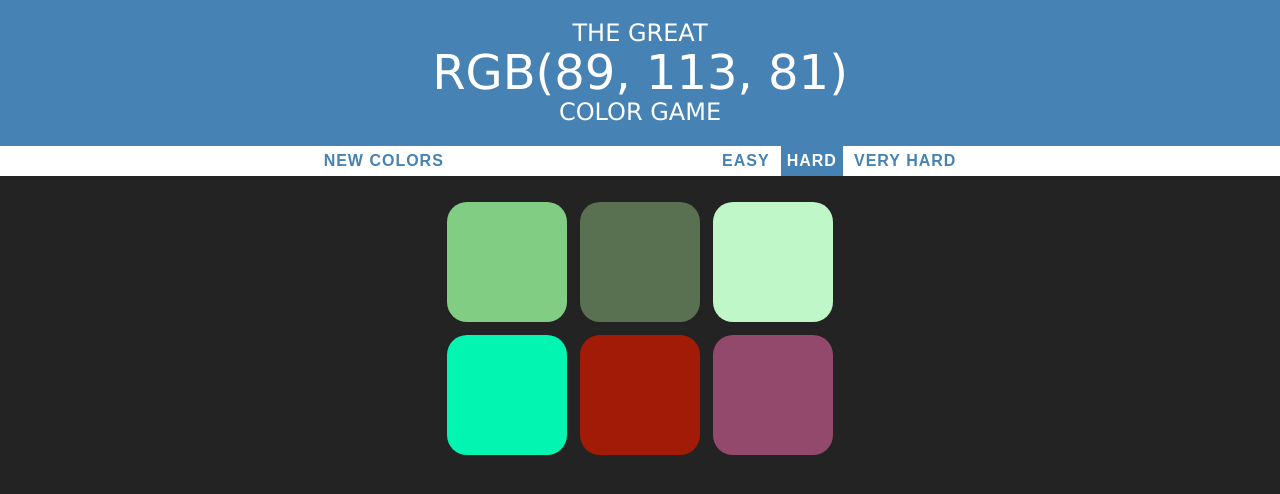
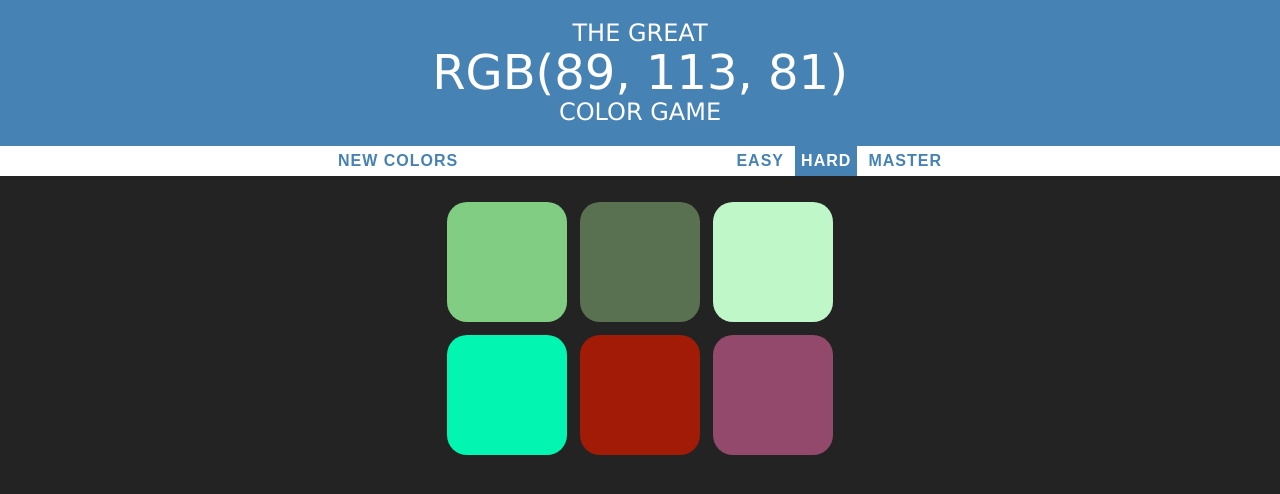
Before and after one commit to Parmesanio/RGBColorGame, a plain HTML site: page index.html in a window 1280 px wide. Drawn offline with Linux system fonts and the light colour scheme.

Commit message:
Change very hard to master

```diff
--- a/index.html
+++ b/index.html
@@ -19,7 +19,7 @@
       <span id="message"></span>
       <button class="mode">Easy</button>
       <button class="mode selected">Hard</button>
-      <button class="mode">Very Hard</button>
+      <button class="mode">Master</button>
     </div>
     <div id="container">
       <div class="square"></div>
```
